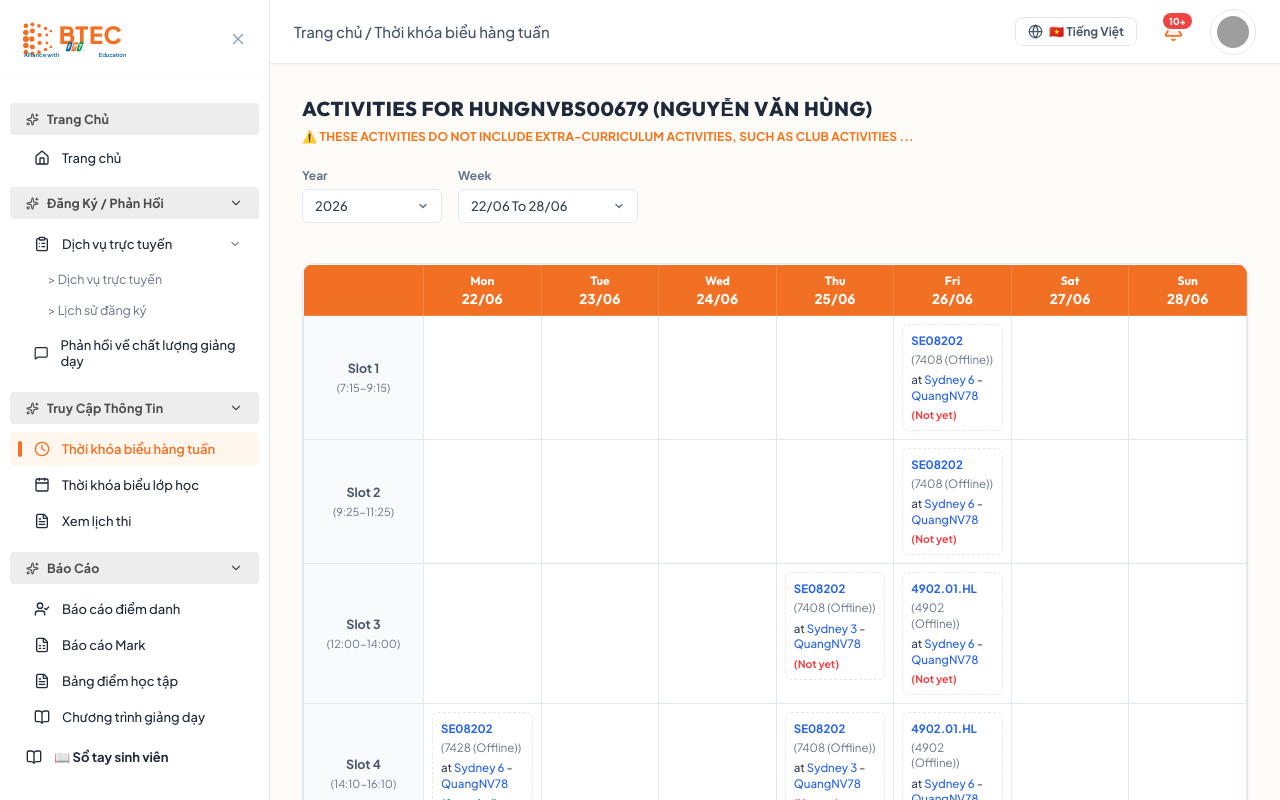
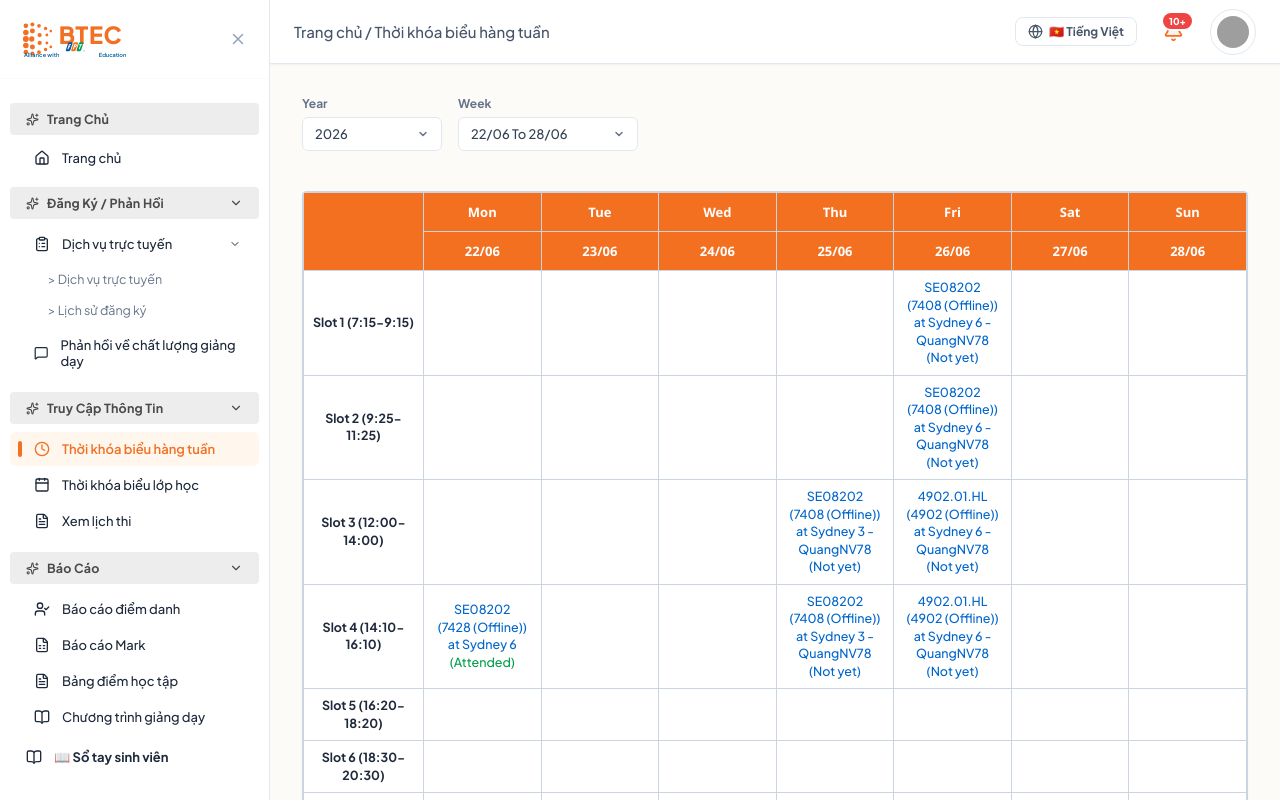
Before and after one commit to RIOMOD/PROJECT_RIKKEIEDU, a React (Vite) app: page / in a window 1280 px wide. Both pictures are taken after a click on the element "Thời khóa biểu hàng tuần". Shown: the top 800 px of the page. Built offline with nearby package versions, Linux system fonts and the light colour scheme; grey boxes are pictures that could not be loaded.

Commit message:
feat: update weekly timetable to match design mockup grid and header details

```diff
--- a/src/components/WeeklyTimetable.tsx
+++ b/src/components/WeeklyTimetable.tsx
@@ -46,7 +46,7 @@ export const WeeklyTimetable = () => {
     { key: 'Sun', label: 'Sun', date: '28/06' }
   ];
 
-  // Mock sessions list for week "22/06 To 28/06"
+  // Mock sessions list for week "22/06 To 28/06" exactly matching the screenshot mockup
   const sessions: ClassSession[] = [
     // Monday
     {
@@ -54,8 +54,8 @@ export const WeeklyTimetable = () => {
       subjectName: 'Java Web Application Development',
       type: '7428 (Offline)',
       roomName: 'Sydney 6',
-      teacherCode: 'QuangNV78',
-      teacherName: 'Nguyễn Văn Quang',
+      teacherCode: '',
+      teacherName: '',
       status: 'Attended',
       dayIndex: 0,
       slotIndex: 3
@@ -64,10 +64,10 @@ export const WeeklyTimetable = () => {
       subjectCode: 'SE08202',
       subjectName: 'Java Web Application Development',
       type: '7428 (Online)',
-      roomName: 'Online 1 - VF HCM 01',
-      teacherCode: 'QuangNV78',
-      teacherName: 'Nguyễn Văn Quang',
-      status: 'Not yet',
+      roomName: 'Online 1',
+      teacherCode: '',
+      teacherName: '',
+      status: 'Attended',
       dayIndex: 0,
       slotIndex: 6
     },
@@ -154,13 +154,11 @@ export const WeeklyTimetable = () => {
       {/* Main Container */}
       <main className="dashboard-container">
 
-        {/* Page Titles */}
-        <div>
-          <h2 className="services-section-title" style={{ textAlign: 'left', marginBottom: '8px' }}>
+        {/* Page Titles           <h2 className="services-section-title" style={{ textAlign: 'left', marginBottom: '8px' }}>
             ACTIVITIES FOR HUNGNVBS00679 (NGUYỄN VĂN HÙNG)
           </h2>
-          <p style={{ color: '#F97316', fontSize: '12px', fontWeight: '700', letterSpacing: '0.2px' }}>
-            ⚠️ THESE ACTIVITIES DO NOT INCLUDE EXTRA-CURRICULUM ACTIVITIES, SUCH AS CLUB ACTIVITIES ...
+          <p style={{ color: '#F97316', fontSize: '12px', fontWeight: '700', letterSpacing: '0.2px', marginBottom: '20px' }}>
+            ✏️ THESE ACTIVITIES DO NOT INCLUDE EXTRA-CURRICULUM ACTIVITIES, SUCH AS CLUB ACTIVITIES ...
           </p>
         </div>
 
@@ -194,15 +192,21 @@ export const WeeklyTimetable = () => {
         </div>
 
         {/* Timetable Table Grid */}
-        <div className="services-table-wrapper" style={{ overflowX: 'auto' }}>
+        <div className="timetable-table-wrapper" style={{ overflowX: 'auto' }}>
           <table className="timetable-table">
             <thead>
               <tr>
-                <th style={{ width: '120px' }}></th>
+                <th rowSpan={2} style={{ width: '120px' }}></th>
                 {days.map((d) => (
                   <th key={d.key}>
                     {d.label}
-                    <span className="day-num">{d.date}</span>
+                  </th>
+                ))}
+              </tr>
+              <tr>
+                {days.map((d) => (
+                  <th key={`${d.key}-date`}>
+                    {d.date}
                   </th>
                 ))}
               </tr>
@@ -212,10 +216,7 @@ export const WeeklyTimetable = () => {
                 <tr key={slot.name}>
                   {/* Slot Left Cell */}
                   <td className="timetable-slot-cell">
-                    <strong>{slot.name}</strong>
-                    <div style={{ fontSize: '11px', color: '#64748B', marginTop: '2px', fontWeight: 'normal' }}>
-                      ({slot.time})
-                    </div>
+                    <strong>{slot.name} ({slot.time})</strong>
                   </td>
 
                   {/* Week Days cells */}
@@ -224,26 +225,45 @@ export const WeeklyTimetable = () => {
                     return (
                       <td key={day.key}>
                         {session ? (
-                          <div className="timetable-card">
+                          <div className="timetable-cell-content">
                             <span
                               onClick={() => setDetailSession(session)}
-                              className="timetable-card-link"
+                              className="timetable-link"
                             >
                               {session.subjectCode}
                             </span>
-                            <div style={{ color: '#64748B' }}>
+                            <br />
+                            <span
+                              onClick={() => setDetailSession(session)}
+                              className="timetable-link"
+                            >
                               ({session.type})
-                            </div>
-                            <div style={{ color: '#334155', fontWeight: '500', marginTop: '2px' }}>
-                              at <span style={{ color: '#2563EB', cursor: 'pointer' }} className="hover:underline">{session.roomName}</span> - <span style={{ color: '#2563EB', cursor: 'pointer' }} className="hover:underline">{session.teacherCode}</span>
-                            </div>
-
-                            {/* Attendance status */}
-                            {session.status === 'Attended' ? (
-                              <div className="attendance-badge-success">(Attended)</div>
-                            ) : (
-                              <div className="attendance-badge-pending">(Not yet)</div>
+                            </span>
+                            <br />
+                            <span
+                              onClick={() => setDetailSession(session)}
+                              className="timetable-link"
+                            >
+                              at {session.roomName} {session.teacherCode ? '-' : ''}
+                            </span>
+                            {session.teacherCode && (
+                              <>
+                                <br />
+                                <span
+                                  onClick={() => setDetailSession(session)}
+                                  className="timetable-link"
+                                >
+                                  {session.teacherCode}
+                                </span>
+                              </>
                             )}
+                            <br />
+                            <span
+                              onClick={() => setDetailSession(session)}
+                              className={session.status === 'Attended' ? 'attendance-attended' : session.status === 'Absent' ? 'attendance-absent' : 'attendance-not-yet'}
+                            >
+                              ({session.status})
+                            </span>
                           </div>
                         ) : null}
                       </td>
@@ -257,19 +277,18 @@ export const WeeklyTimetable = () => {
 
         {/* Notes list */}
         <div className="timetable-notes">
-          <h4 className="timetable-notes-title">More Note:</h4>
+          <h4 className="timetable-notes-title">✏️ MORE NOTE:</h4>
           <ul className="timetable-notes-list">
             <li>
-              <span className="attendance-badge-success" style={{ fontSize: '12px', marginRight: '6px' }}>(Attended)</span>:
+              • <span className="attendance-attended" style={{ marginRight: '4px' }}>(Attended)</span>:
               hungnvbs00679 had attended this activity / Nguyễn Văn Hùng đã tham gia hoạt động này
             </li>
             <li>
-              <span className="attendance-badge-pending" style={{ fontSize: '12px', marginRight: '6px' }}>(Absent)</span>:
+              • <span className="attendance-absent" style={{ marginRight: '4px' }}>(Absent)</span>:
               hungnvbs00679 had NOT attended this activity / Nguyễn Văn Hùng đã vắng mặt buổi này
             </li>
           </ul>
         </div>
-
       </main>
 
       {/* Class Session Details Modal */}
--- a/src/index.css
+++ b/src/index.css
@@ -1184,100 +1184,99 @@ body {
   border-color: var(--primary);
 }
 
+.timetable-table-wrapper {
+  background-color: #FFFFFF;
+  border: 1px solid #cbd5e1;
+  overflow-x: auto;
+  width: 100%;
+  box-shadow: var(--shadow-sm);
+  border-radius: 4px;
+}
+
 .timetable-table {
   width: 100%;
   border-collapse: collapse;
   table-layout: fixed;
+  border: 1px solid #cbd5e1;
 }
 
 .timetable-table th {
-  background-color: var(--primary);
-  color: #FFFFFF;
-  font-weight: 700;
-  font-size: 12px;
+  background-color: #f37021 !important; /* Solid BTEC Orange */
+  color: #FFFFFF !important;
+  font-weight: 700;
+  font-size: 13px;
   text-align: center;
+  padding: 10px;
+  border: 1px solid #cbd5e1 !important;
+  font-family: 'Segoe UI', Arial, sans-serif;
+}
+
+.timetable-table td {
+  border: 1px solid #cbd5e1 !important;
   padding: 8px;
-  border: 1px solid rgba(255, 255, 255, 0.15);
-  font-family: 'Outfit', sans-serif;
-  height: 48px;
-}
-
-.timetable-table th .day-num {
-  display: block;
-  font-size: 13.5px;
-  font-weight: 800;
-  margin-top: 2px;
-}
-
-.timetable-table td {
-  border: 1px solid var(--border-color);
-  padding: 8px;
-  vertical-align: top;
+  vertical-align: middle;
   background-color: #FFFFFF;
-  min-height: 90px;
+  text-align: center;
+  font-size: 12.5px;
 }
 
 .timetable-slot-cell {
-  background-color: #F8FAFC !important;
-  font-weight: 700;
-  color: #475569;
-  font-size: 12.5px;
+  background-color: #FFFFFF !important;
+  font-weight: 700;
+  color: #1e293b;
+  font-size: 13px;
   text-align: center;
   vertical-align: middle !important;
   width: 120px;
   line-height: 1.4;
-}
-
-.timetable-card {
-  display: flex;
-  flex-direction: column;
-  gap: 3px;
-  padding: 8px;
-  border-radius: 6px;
-  font-size: 11.5px;
-  line-height: 1.35;
-  border: 1.5px dashed var(--border-color);
-  transition: var(--transition-smooth);
-  background-color: #FFFFFF;
-  text-align: left;
-}
-
-.timetable-card:hover {
-  transform: translateY(-2px);
-  box-shadow: var(--shadow-sm);
-  border-color: var(--primary);
-}
-
-.timetable-card-link {
-  color: #2563EB;
+  border: 1px solid #cbd5e1 !important;
+}
+
+.timetable-cell-content {
+  display: inline-block;
+  text-align: center;
+  font-size: 12.5px;
+  line-height: 1.4;
+}
+
+.timetable-link {
+  color: #0066cc;
   text-decoration: none;
-  font-weight: 700;
-  cursor: pointer;
-}
-.timetable-card-link:hover {
+  font-weight: 500;
+  cursor: pointer;
+}
+.timetable-link:hover {
   text-decoration: underline;
 }
 
-.attendance-badge-success {
+.attendance-attended {
   color: #009F4D;
-  font-weight: 700;
-  font-size: 10.5px;
-  margin-top: 2px;
-}
-
-.attendance-badge-pending {
-  color: #EF4444;
-  font-weight: 700;
-  font-size: 10.5px;
-  margin-top: 2px;
+  font-weight: 500;
+  font-size: 12.5px;
+}
+
+.attendance-not-yet {
+  color: #0066cc;
+  font-weight: 500;
+  font-size: 12.5px;
+  cursor: pointer;
+}
+.attendance-not-yet:hover {
+  text-decoration: underline;
+}
+
+.attendance-absent {
+  color: #dc2626;
+  font-weight: 500;
+  font-size: 12.5px;
 }
 
 .timetable-notes {
   margin-top: 24px;
   background-color: #FFFFFF;
   padding: 16px;
-  border-radius: 8px;
-  border: 1px solid var(--border-color);
+  border-radius: 4px;
+  border: 1px solid #cbd5e1;
 }
 
 .timetable-notes-title {
@@ -1285,7 +1284,7 @@ body {
   font-weight: 700;
   color: #1E293B;
   margin-bottom: 8px;
-  font-family: 'Outfit', sans-serif;
+  font-family: 'Segoe UI', Arial, sans-serif;
   text-transform: uppercase;
 }
 
@@ -1294,17 +1293,9 @@ body {
   display: flex;
   flex-direction: column;
   gap: 6px;
-  font-size: 12px;
+  font-size: 13px;
   color: #475569;
-}
-
-.timetable-notes-list li::before {
-  content: "•";
-  color: var(--primary);
-  font-weight: bold;
-  display: inline-block;
-  width: 1em;
-  margin-left: -1em;
+  padding-left: 0;
 }
 
 /* Accordion and View Toggles for Class Timetable */
```
